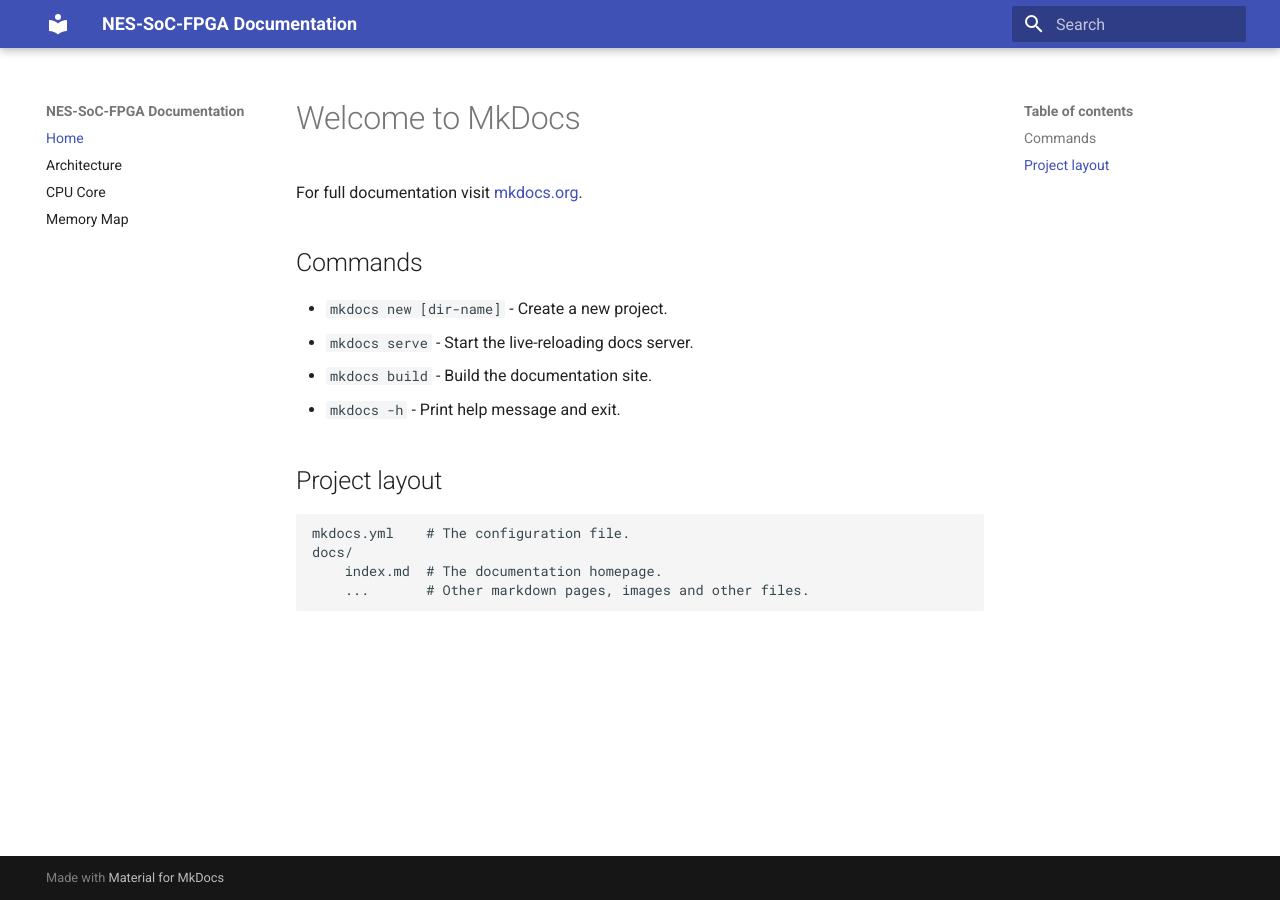
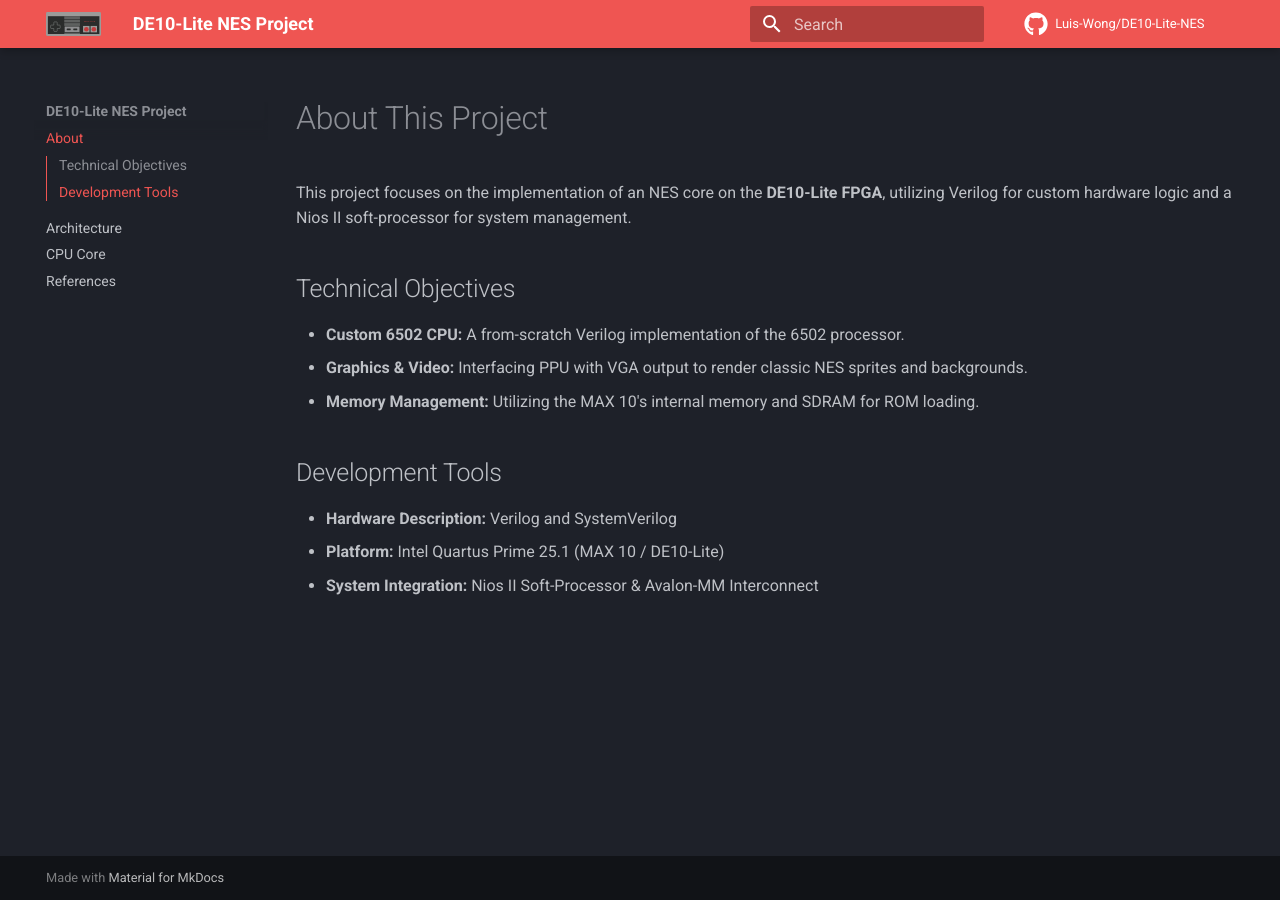
Before and after one commit to Luis-Wong/DE10-Lite-NES, an MkDocs documentation site: the page built from docs/index.md, in a window 1280 px wide. Built offline with MkDocs 1.6.1 and Material for MkDocs 9.7.7, drawn with Linux system fonts in a browser that asks for light colours; comment, search, counter and statistics services are not loaded.

Commit message:
Update documentation minimal details.

```diff
--- a/docs/index.md
+++ b/docs/index.md
@@ -1,17 +1,15 @@
-# Welcome to MkDocs
+# About This Project
 
-For full documentation visit [mkdocs.org](https://www.mkdocs.org).
+This project focuses on the implementation of an NES core on the **DE10-Lite FPGA**, utilizing Verilog for custom hardware logic and a Nios II soft-processor for system management.
 
-## Commands
+## Technical Objectives
 
-* `mkdocs new [dir-name]` - Create a new project.
-* `mkdocs serve` - Start the live-reloading docs server.
-* `mkdocs build` - Build the documentation site.
-* `mkdocs -h` - Print help message and exit.
+* **Custom 6502 CPU:** A from-scratch Verilog implementation of the 6502 processor.
+* **Graphics & Video:** Interfacing PPU with VGA output to render classic NES sprites and backgrounds.
+* **Memory Management:** Utilizing the MAX 10's internal memory and SDRAM for ROM loading.
 
-## Project layout
+## Development Tools
 
-    mkdocs.yml    # The configuration file.
-    docs/
-        index.md  # The documentation homepage.
-        ...       # Other markdown pages, images and other files.
+* **Hardware Description:** Verilog and SystemVerilog
+* **Platform:** Intel Quartus Prime 25.1 (MAX 10 / DE10-Lite)
+* **System Integration:** Nios II Soft-Processor & Avalon-MM Interconnect
--- a/mkdocs.yml
+++ b/mkdocs.yml
@@ -1,15 +1,32 @@
-site_name: NES-SoC-FPGA Documentation
+site_name: DE10-Lite NES Project
+site_url: https://luis-wong.github.io/DE10-Lite-NES/about/
+repo_url: https://github.com/Luis-Wong/DE10-Lite-NES
+repo_name: Luis-Wong/DE10-Lite-NES
 theme:
   name: material
+  icon:
+    repo: fontawesome/brands/github
+  logo: images/controller.svg
+  favicon: images/controller.svg
   palette:
-    primary: indigo
-    accent: indigo
+    scheme: slate
+    primary: red
+    accent: red
   features:
-    - navigation.sections
+    - navigation.tracking
+    - navigation.top
+    - toc.integrate
+    - navigation.expand
     - search.highlight
+markdown_extensions:
+  - pymdownx.superfences:
+      custom_fences:
+        - name: mermaid
+          class: mermaid
+          format: !!python/name:pymdownx.superfences.fence_code_format
 
 nav:
-  - Home: index.md
+  - About: index.md
   - Architecture: architecture.md
-  - CPU Core: 6502_design.md
-  - Memory Map: memory.md
+  - CPU Core: RP2A03.md
+  - References: references.md
```
Also changed, not shown: docs/RP2A03.md (added, +3 -0 lines), docs/architecture.md (added, +5 -0 lines), docs/references.md (added, +11 -0 lines), docs/images/controller.svg (added).
